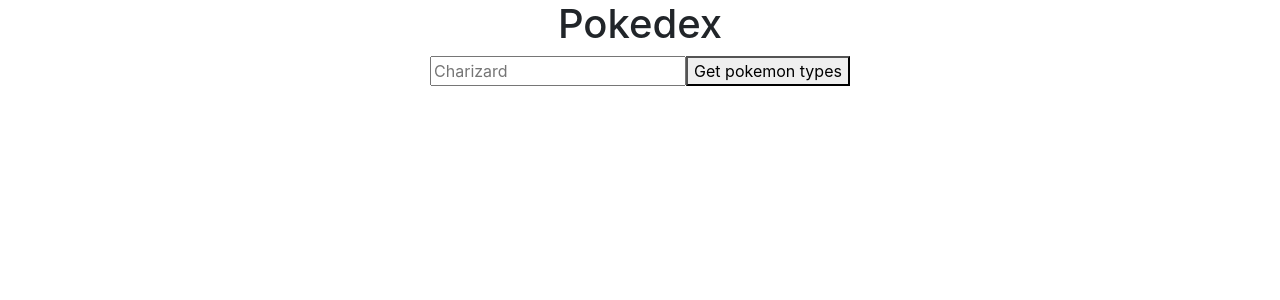
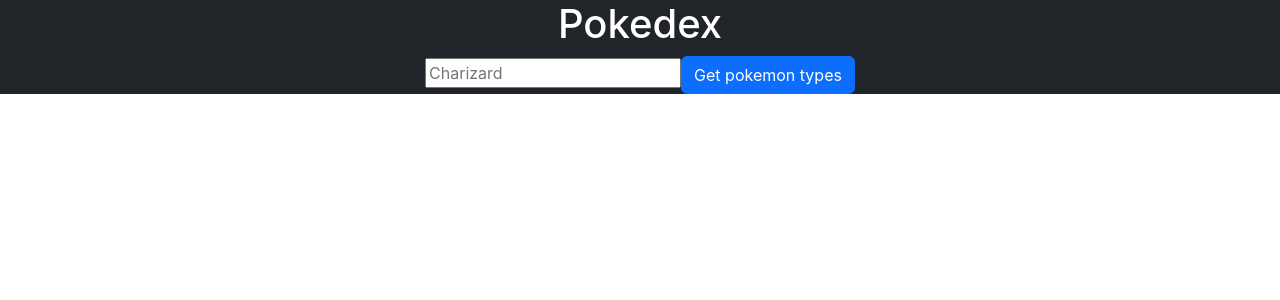
Before and after one commit to MateoCetti/ing-soft-3-tif-front, a React (Create React App) app: page / in a window 1280 px wide. Shown: the top 300 px of the page. Built offline with nearby package versions, Linux system fonts and the light colour scheme.

Commit message:
Add some css

```diff
--- a/public/index.html
+++ b/public/index.html
@@ -31,7 +31,7 @@
   </head>
   <body>
     <noscript>You need to enable JavaScript to run this app.</noscript>
-    <div id="root"></div>
+    <div class="bg-dark" id="root"></div>
     <!--
       This HTML file is a template.
       If you open it directly in the browser, you will see an empty page.
--- a/src/App.js
+++ b/src/App.js
@@ -6,25 +6,35 @@
   const [queryName, setQueryName] = useState("")
   const [pokemon, setPokemon] = useState(null)
   return (
-    <div className="App">
+    <div className="Container text-white">
+      <div className='row'>
+        <div className='col-12 text-center'>
           <h1>Pokedex</h1>
+        </div>
+      </div>
+      <div className='row'>
+        <div className='col-12 text-center'>
           <form onSubmit={async (event) => {
             event.preventDefault();
-        const sape= await fetch(`http://0.0.0.0:3030/?name=${queryName}`);
+            const sape = await fetch(`http://0.0.0.0:3030/?name=${queryName}`);
             const new_pokemon = await sape.json();
             console.log(new_pokemon)
-        setPokemon(new_pokemon)}}>
+            setPokemon(new_pokemon)
+          }}>
             <input
               type="text"
               value={queryName}
               placeholder="Charizard"
               onChange={(e) => setQueryName(e.target.value)}
             />
-      <button type="submit">Get pokemon types</button>
+            <button type="submit" className="btn btn-primary">Get pokemon types</button>
           </form>
+
+        </div>
+      </div>
       {pokemon != null && (Object.keys(pokemon).length > 1 ?
-    <div>{pokemon.name}, {pokemon.types[0]}, {pokemon.types[1]}</div>
-  : <div>Error: {pokemon.error}</div>)}
+        <div className='text-white'>{pokemon.name}, {pokemon.types[0]}, {pokemon.types[1]}</div>
+        : <div className='text-white'>Error: {pokemon.error}</div>)}
     </div>
   );
 }
```
Also changed, not shown: public/manifest.json (added), 1 other file (tests, documents, lock files or other folders). Lines whose indentation alone changed are shown as unchanged.
